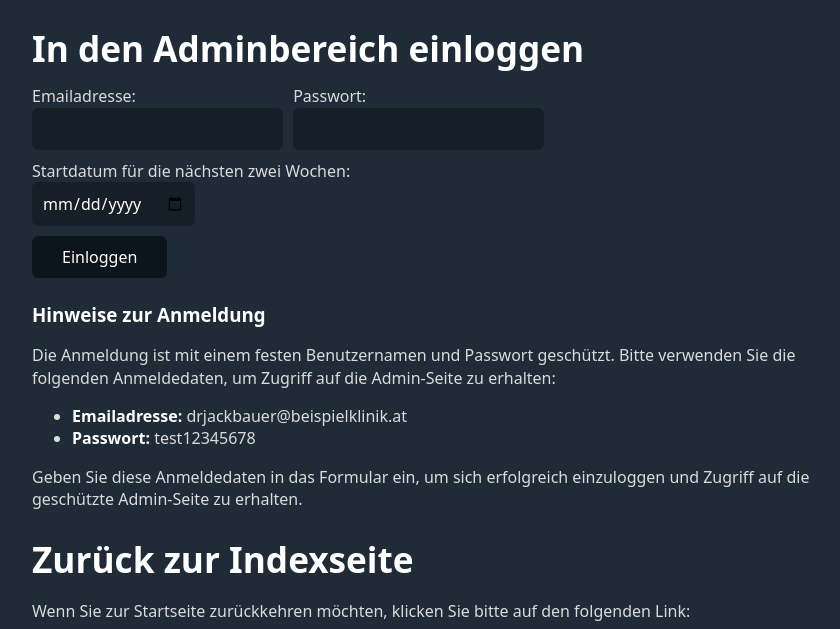
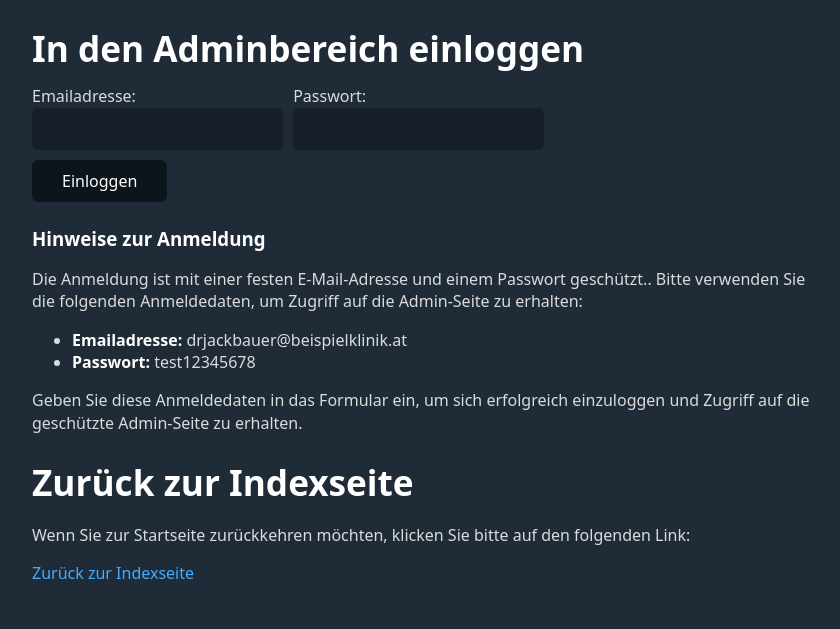
Before and after one commit to laci528-creator/Termin_booking_app, a PHP site: page /einloggen.php in a window 1280 px wide. Shown: the top 629 px of the page, without its empty margins (208-1048 px from the left). Run offline with PHP 8.4, Linux system fonts and the light colour scheme; a stand-in replaces the project's code that opens the database connection.

Commit message:
refactor: remove date selection from admin login

```diff
--- a/einloggen.php
+++ b/einloggen.php
@@ -13,16 +13,14 @@ if (!empty($_SESSION["eingeloggt"])) {
     exit;
 }
 
-
 if ($_SERVER['REQUEST_METHOD'] === 'POST') {
-
-		$conn = dbConnect();
 
 		$email = trim($_POST["E"] ?? '');
 		$pwd = $_POST["P"] ?? '';
-		$datum = $_POST["D"] ?? '';
 
-		if ($email !== '' && $pwd !== '' && $datum !== '') {
+		if ($email !== '' && $pwd !== '') {
+
+			$conn = dbConnect();
 
 			$sql = "SELECT * FROM admin_users WHERE email = ? LIMIT 1";
 			$stmt = $conn->prepare($sql);
@@ -41,7 +39,7 @@ if ($_SERVER['REQUEST_METHOD'] === 'POST') {
 					session_regenerate_id(true);
 
 					$_SESSION["eingeloggt"] = true;
-					$_SESSION["date"] = $datum;
+					$_SESSION['date'] = date('Y-m-d');
 					$_SESSION["admin_email"] = $user['email'];
 					$_SESSION["admin_id"] = $user['id'];
 					$_SESSION["admin_name"] = $user['name'];
@@ -58,30 +56,18 @@ if ($_SERVER['REQUEST_METHOD'] === 'POST') {
 			$msg = '<p class="error">Leider waren die eingegebenen Daten nicht korrekt. Bitte versuchen Sie es erneut.</p>';
 		}
 		$stmt->close();
+		} else {
+			error_log("Login SQL error: " . $conn->error);
 
-
-		} else {
-				error_log("Login SQL error: " . $conn->error);
-
-				$msg = '<p class="error">
-					Fehler bei der Datenbankabfrage.
-				</p>';
+			$msg = '<p class="error">Fehler bei der Datenbankabfrage.</p>';
 		}
-
 		$conn->close();
-
 	} else {
 		$msg = '<p class="error">Bitte füllen Sie alle Felder aus.</p>';
-		$conn->close();
 	}
 }
+?>
 
-
-
-
-
-
-?>
 <!doctype html>
 <html lang="de">
 	<head>
@@ -96,22 +82,18 @@ if ($_SERVER['REQUEST_METHOD'] === 'POST') {
 		<form method="post">
 			<label>
 				Emailadresse:
-				<input type="email" name="E" required>
+				<input type="email" name="E" autocomplete="username" required>
 			</label>
 			<label>
 				Passwort:
-				<input type="password" name="P" required>
+				<input type="password" name="P" autocomplete="current-password" required>
 			</label>
             <br>
-            <label>
-                Startdatum für die nächsten zwei Wochen:
-                <input type="date" name="D" required>
-			</label>
 			<input type="submit" value="Einloggen">
 		</form>
 
         <h3>Hinweise zur Anmeldung</h3>
-            <p>Die Anmeldung ist mit einem festen Benutzernamen  und Passwort geschützt. Bitte verwenden Sie die folgenden Anmeldedaten, um Zugriff auf die Admin-Seite zu erhalten:</p>
+            <p>Die Anmeldung ist mit einer festen E-Mail-Adresse und einem Passwort geschützt.. Bitte verwenden Sie die folgenden Anmeldedaten, um Zugriff auf die Admin-Seite zu erhalten:</p>
             <ul>
                 <li><strong>Emailadresse: </strong>drjackbauer@beispielklinik.at</li>
                 <li><strong>Passwort: </strong>test12345678</li>
```
